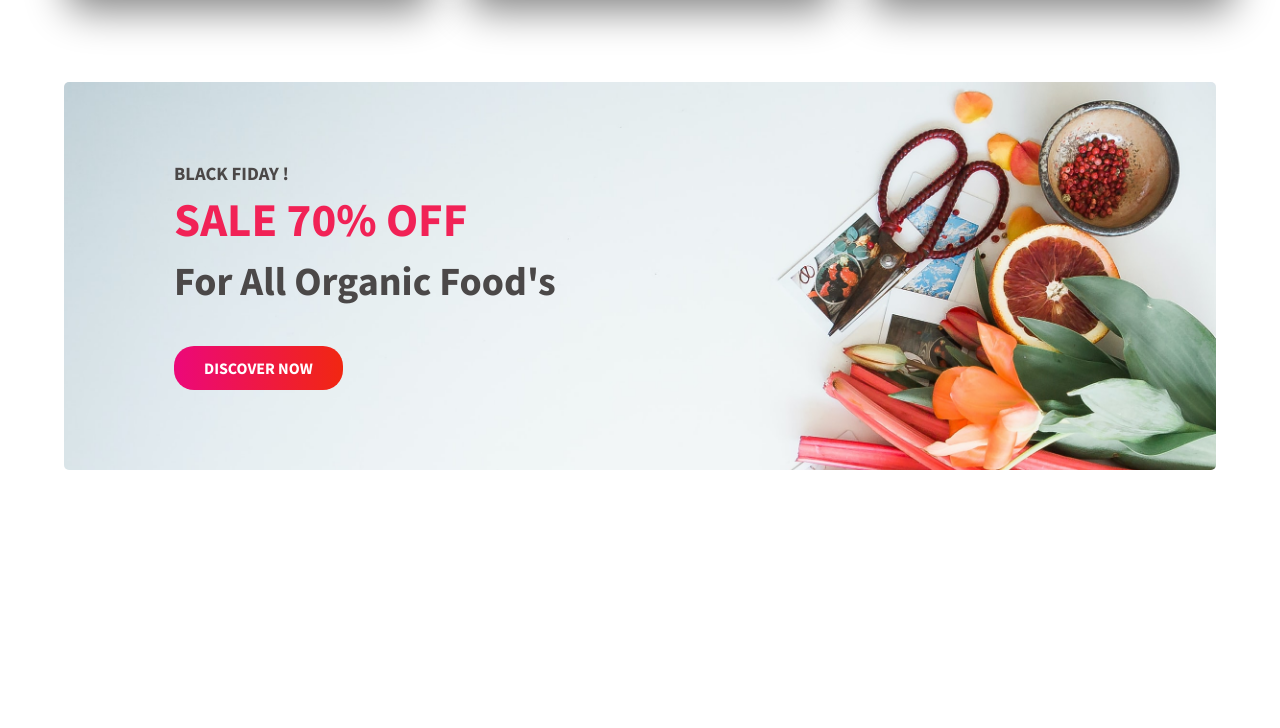
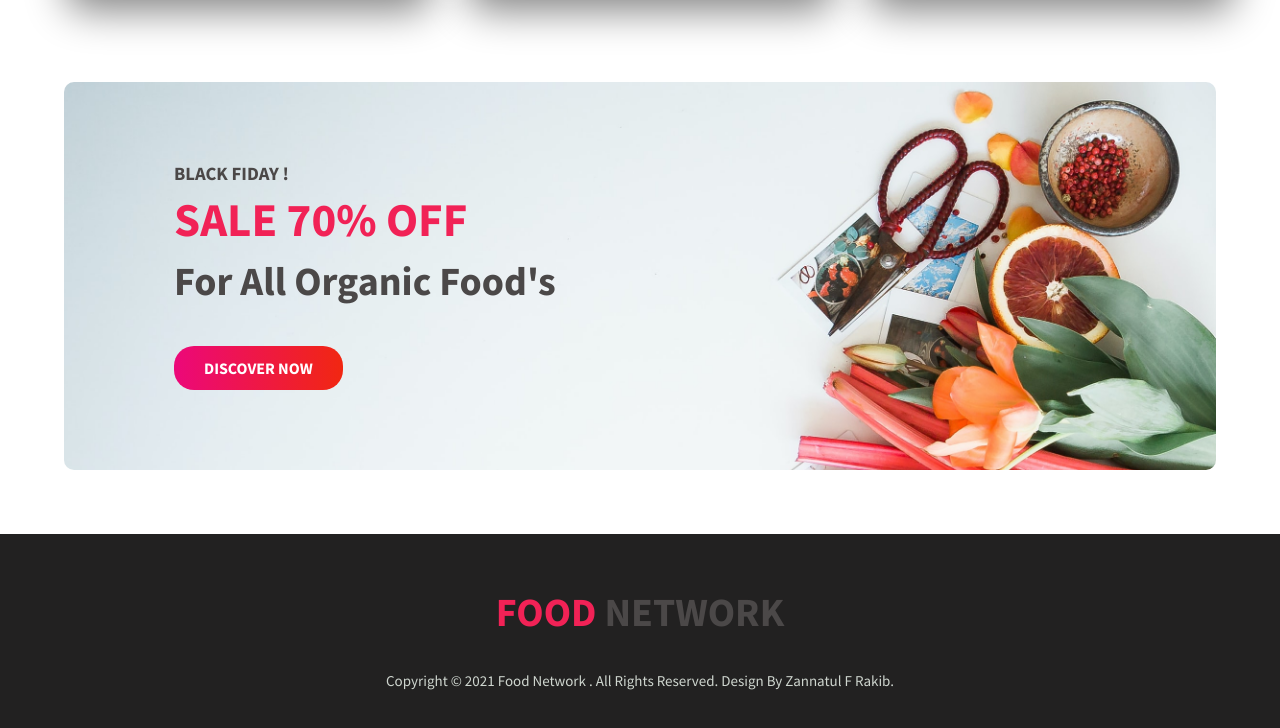
Before and after one commit to rakib2299/food-network, a plain HTML site: page index.html in a window 1280 px wide. Shown: the part 1975-2703 px from the top of the page. Before the commit the page ends 2509 px from the top, so only its background shows below. Drawn offline with Linux system fonts and the light colour scheme.

Commit message:
100% done!

```diff
--- a/index.html
+++ b/index.html
@@ -82,5 +82,11 @@
         <a class="link-btn" href="https://github.com/rakib2299" target="_blank" rel="noopener noreferrer">DISCOVER NOW</a>
       </div>
     </section>
+
+                    <!-- Footer Area -->
+    <footer class="footer-area">
+        <h2><span class="text-color">FOOD</span> NETWORK</h2>
+        <p>Copyright © 2021 Food Network . All Rights Reserved. Design By Zannatul F Rakib.</p>
+    </footer>
 </body>
 </html>
--- a/style.css
+++ b/style.css
@@ -102,7 +102,7 @@ p {
     background-repeat: no-repeat;
     background-size: cover;
     padding: 80px;
-    border-radius: 5px;
+    border-radius: 10px;
 }
 .discount-content h1,
 .discount-content h2,
@@ -113,3 +113,14 @@ p {
 .discount-content {
     margin-left: 30px ;
 }
+
+            /* Footer Area */
+.footer-area {
+    background: rgb(34, 33, 33);
+    padding: 20px;
+    text-align: center;
+}
+.footer-area p {
+    color: rgb(207, 214, 207);
+    font-size: 15px;
+}
```
